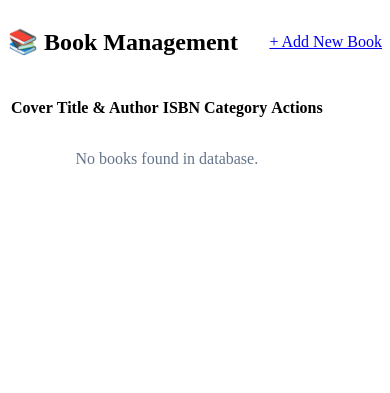
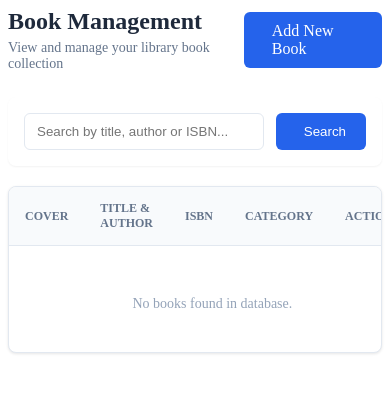
Before and after one commit to VIP-lacland/library-management-system, a PHP site: page /admin/book/list.php in a window 390 px wide. Shown: the top 393 px of the page. Run offline with PHP 8.4, Linux system fonts and the light colour scheme.

```diff
--- a/app/views/admin/book/list.php
+++ b/app/views/admin/book/list.php
@@ -1,59 +1,80 @@
-<div class="page-header" style="display: flex; justify-content: space-between; align-items: center; margin-bottom: 20px;">
-    <h2 class="page-title">📚 Book Management</h2>
-    <a href="admin.php?action=admin-book-create" class="btn btn-primary">+ Add New Book</a>
+<div class="content-header" style="display: flex; justify-content: space-between; align-items: center; margin-bottom: 25px;">
+    <div>
+        <h2 style="font-size: 24px; font-weight: 700; color: #1e293b; margin: 0;">Book Management</h2>
+        <p style="color: #64748b; margin: 5px 0 0 0; font-size: 14px;">View and manage your library book collection</p>
+    </div>
+    <a href="admin.php?action=admin-book-create" class="btn btn-primary" style="background: #2563eb; border: none; padding: 10px 20px; border-radius: 6px; font-weight: 500; display: inline-flex; align-items: center; gap: 8px; text-decoration: none; color: white;">
+        <i class="fas fa-plus"></i> Add New Book
+    </a>
 </div>
 
 <?php if (!empty($_SESSION['success'])): ?>
-    <div class="alert alert-success"><?= $_SESSION['success']; unset($_SESSION['success']); ?></div>
+    <div class="alert alert-success" style="background: #f0fdf4; color: #166534; border: 1px solid #bbf7d0; padding: 12px; border-radius: 6px; margin-bottom: 20px;">
+        <?= $_SESSION['success']; unset($_SESSION['success']); ?>
+    </div>
 <?php endif; ?>
 
-<?php if (!empty($_SESSION['error'])): ?>
-    <div class="alert alert-error"><?= $_SESSION['error']; unset($_SESSION['error']); ?></div>
-<?php endif; ?>
+<div class="toolbar" style="background: white; padding: 16px; border-radius: 8px; margin-bottom: 20px; display: flex; gap: 12px; box-shadow: 0 1px 2px rgba(0,0,0,0.05);">
+    <div style="flex: 1; position: relative;">
+        <input type="text" placeholder="Search by title, author or ISBN..."
+               style="width: 100%; padding: 10px 12px; border: 1px solid #e2e8f0; border-radius: 6px; outline: none;">
+    </div>
+    <button style="background: #2563eb; color: white; border: none; padding: 10px 20px; border-radius: 6px; cursor: pointer; display: flex; align-items: center; gap: 8px;">
+        <i class="fas fa-search"></i> Search
+    </button>
+</div>
 
-<div class="card">
-    <table class="table">
+<div class="card" style="background: white; border-radius: 8px; box-shadow: 0 1px 3px rgba(0,0,0,0.1); border: 1px solid #e2e8f0; overflow: hidden;">
+    <table class="table" style="width: 100%; border-collapse: collapse; text-align: left;">
         <thead>
-            <tr>
-                <th>Cover</th>
-                <th>Title & Author</th>
-                <th>ISBN</th>
-                <th>Category</th>
-                <th style="text-align: center;">Actions</th>
+            <tr style="background: #f8fafc; border-bottom: 1px solid #e2e8f0;">
+                <th style="padding: 14px 16px; font-size: 12px; font-weight: 600; color: #64748b; text-transform: uppercase;">Cover</th>
+                <th style="padding: 14px 16px; font-size: 12px; font-weight: 600; color: #64748b; text-transform: uppercase;">Title & Author</th>
+                <th style="padding: 14px 16px; font-size: 12px; font-weight: 600; color: #64748b; text-transform: uppercase;">ISBN</th>
+                <th style="padding: 14px 16px; font-size: 12px; font-weight: 600; color: #64748b; text-transform: uppercase;">Category</th>
+                <th style="padding: 14px 16px; font-size: 12px; font-weight: 600; color: #64748b; text-transform: uppercase; text-align: center;">Actions</th>
             </tr>
         </thead>
-        <tbody>
+        <tbody style="font-size: 14px;">
             <?php if (!empty($books)): ?>
                 <?php foreach ($books as $book): ?>
-                    <tr>
-                        <td>
+                    <tr style="border-bottom: 1px solid #f1f5f9; transition: background 0.2s;" onmouseover="this.style.background='#f8fafc'" onmouseout="this.style.background='transparent'">
+                        <td style="padding: 12px 16px;">
                             <img src="<?= $book['url'] ?: '/library-management-system/public/images/no-book.png' ?>"
-                                 style="width: 45px; height: 60px; object-fit: cover; border-radius: 4px; border: 1px solid #e2e8f0;">
+                                 style="width: 40px; height: 55px; object-fit: cover; border-radius: 4px; border: 1px solid #e2e8f0;">
                         </td>
-                        <td>
+                        <td style="padding: 12px 16px;">
                             <div style="font-weight: 600; color: #1e293b;"><?= htmlspecialchars($book['title']) ?></div>
                             <div style="font-size: 12px; color: #64748b;"><?= htmlspecialchars($book['author']) ?></div>
                         </td>
-                        <td><code style="background: #f1f5f9; padding: 2px 5px; border-radius: 4px;"><?= htmlspecialchars($book['isbn']) ?></code></td>
-                        <td>
-                            <span style="background: #e0f2fe; color: #0369a1; padding: 3px 8px; border-radius: 12px; font-size: 12px;">
+                        <td style="padding: 12px 16px;">
+                            <code style="background: #f1f5f9; padding: 2px 6px; border-radius: 4px; font-family: monospace; font-size: 13px; color: #475569;">
+                                <?= htmlspecialchars($book['isbn']) ?>
+                            </code>
+                        </td>
+                        <td style="padding: 12px 16px;">
+                            <span style="background: #e0f2fe; color: #0369a1; padding: 4px 10px; border-radius: 20px; font-size: 12px; font-weight: 500;">
                                 <?= htmlspecialchars($book['category_name'] ?? 'Uncategorized') ?>
                             </span>
                         </td>
-                        <td style="text-align: center;">
-                            <div style="display: flex; gap: 8px; justify-content: center;">
-                                <a href="admin.php?action=admin-book-edit&id=<?= $book['book_id'] ?>" class="btn btn-warning">Edit</a>
+                        <td style="padding: 12px 16px; text-align: center;">
+                            <div style="display: flex; gap: 10px; justify-content: center;">
+                                <a href="admin.php?action=admin-book-edit&id=<?= $book['book_id'] ?>"
+                                   title="Edit" style="color: #f59e0b; font-size: 18px;"><i class="fas fa-edit"></i></a>
 
                                 <a href="admin.php?action=admin-book-delete&id=<?= $book['book_id'] ?>"
-                                   class="btn btn-danger"
-                                   onclick="return confirm('Archive this book?')">Delete</a>
+                                   title="Delete" style="color: #ef4444; font-size: 18px;"
+                                   onclick="return confirm('Archive this book?')"><i class="fas fa-trash-alt"></i></a>
                             </div>
                         </td>
                     </tr>
                 <?php endforeach; ?>
             <?php else: ?>
                 <tr>
-                    <td colspan="5" style="text-align: center; color: #64748b; padding: 30px;">No books found in database.</td>
+                    <td colspan="5" style="text-align: center; color: #94a3b8; padding: 40px;">
+                        <i class="fas fa-box-open" style="font-size: 32px; display: block; margin-bottom: 10px;"></i>
+                        No books found in database.
+                    </td>
                 </tr>
             <?php endif; ?>
         </tbody>
```
Also changed, not shown: app/views/admin/categories/list.php (+31 -36 lines), public/css/admin.css (+30 -0 lines).
